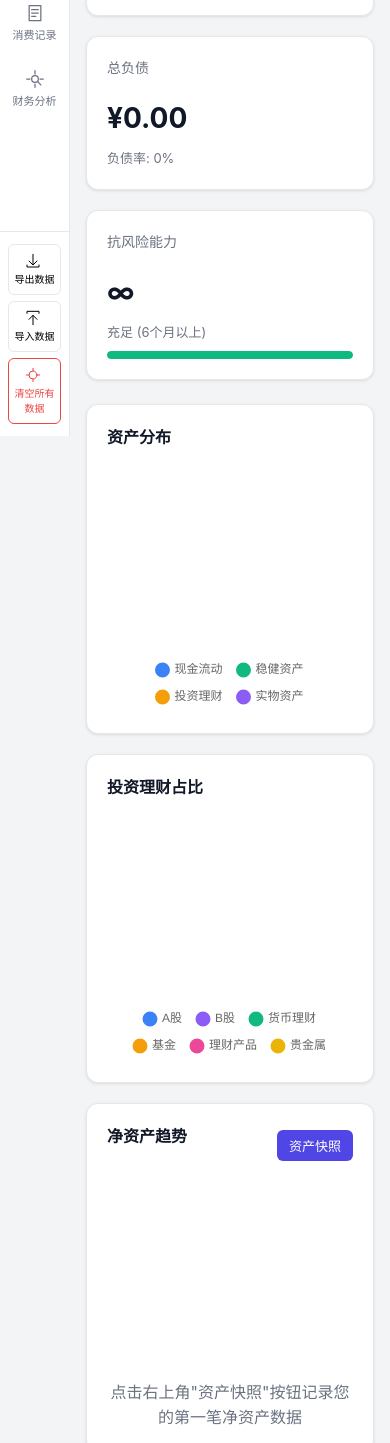
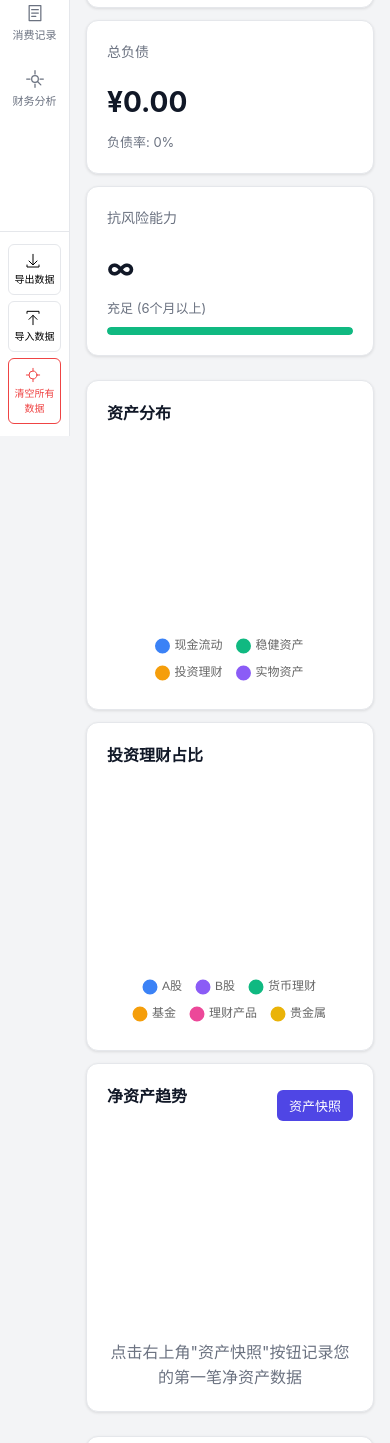
Before and after one commit to loony-lisa/finance-tracker.github.io, a plain HTML site: page index.html in a window 390 px wide. Shown: the part 408-1851 px from the top of the page. Drawn offline with nearby package versions, Linux system fonts and the light colour scheme.

Commit message:
update css to adapt mobile display

```diff
--- a/styles.css
+++ b/styles.css
@@ -834,12 +834,39 @@ body {
         padding: 16px;
     }
 
+    /* 总览看板卡片：手机端固定单列，占满剩余宽度 */
     .card-grid {
         grid-template-columns: 1fr;
+        gap: 12px;
     }
 
+    .card-grid .card {
+        width: 100%;
+        min-width: 0;
+        box-sizing: border-box;
+    }
+
+    /* 总览看板图表区域：手机端固定单列 */
     .chart-row {
         grid-template-columns: 1fr;
+        gap: 12px;
+    }
+
+    .chart-row .chart-container,
+    .chart-row .asset-chart-small {
+        width: 100%;
+        min-width: 0;
+        box-sizing: border-box;
+    }
+
+    /* 指标卡片网格 */
+    .metric-grid {
+        grid-template-columns: repeat(2, 1fr);
+        gap: 12px;
+    }
+
+    .metric-card {
+        min-width: 0;
     }
 
     .form-row {
```
